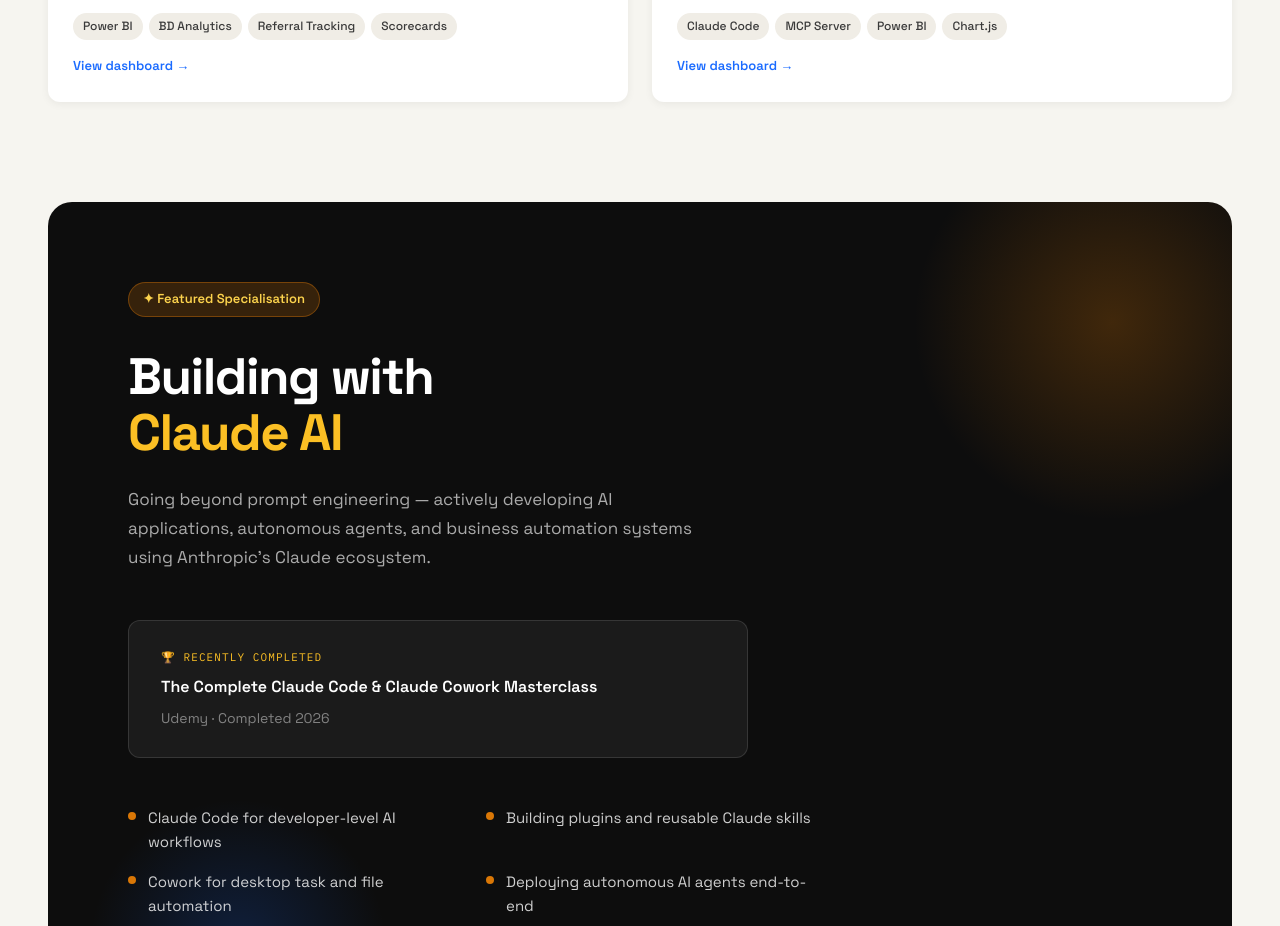
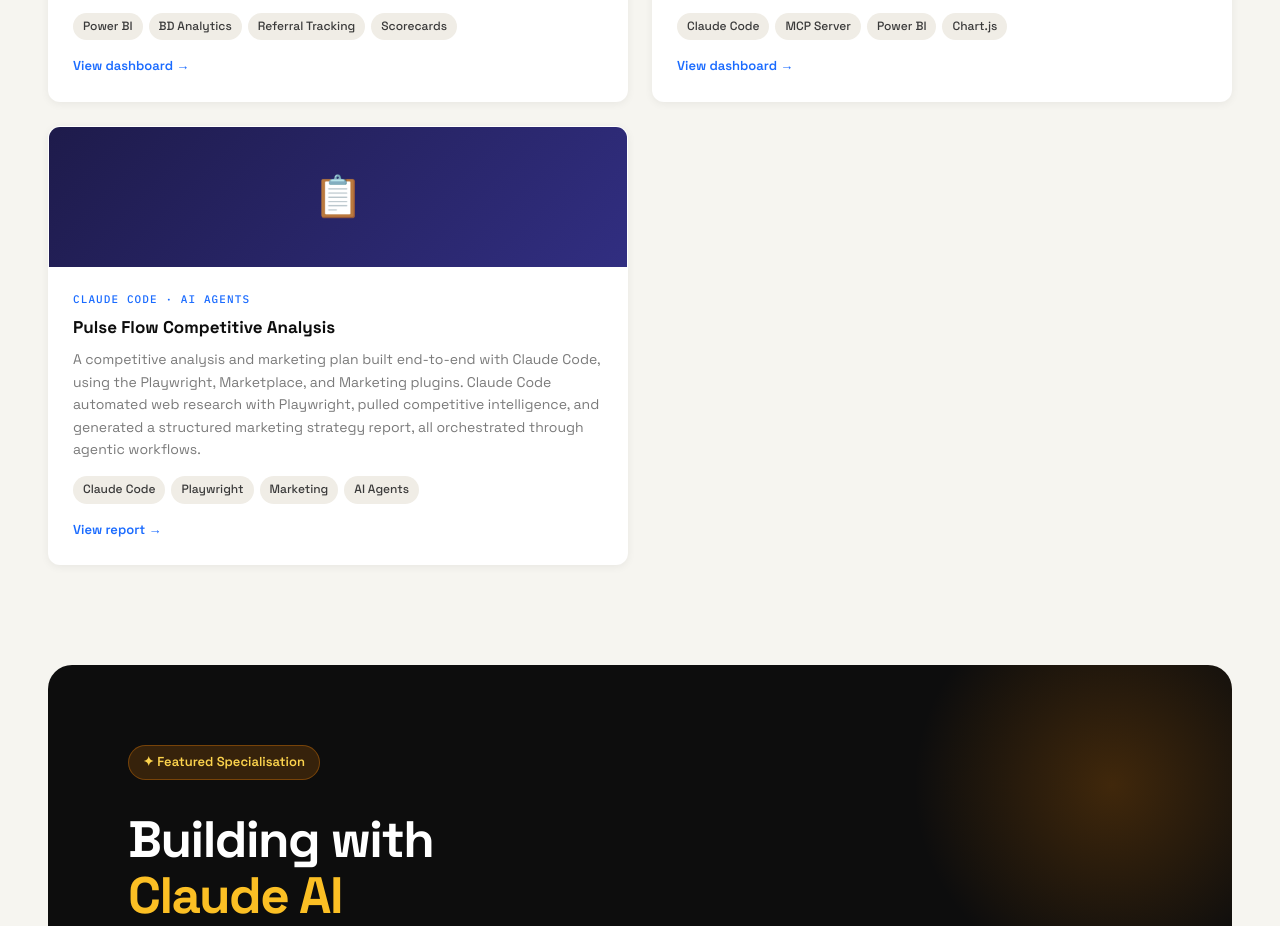
Before and after one commit to melvinlicaros/melvinlicaros.github.io, a plain HTML site: page index.html in a window 1280 px wide. Shown: the part 2861-3787 px from the top of the page. Drawn offline with Linux system fonts and the light colour scheme.

Commit message:
Add files via upload

```diff
--- a/index.html
+++ b/index.html
@@ -775,6 +775,22 @@
       </div>
     </div>
 
+    <div class="project-card">
+      <div class="project-thumb dark">📋</div>
+      <div class="project-body">
+        <div class="project-type">Claude Code · AI Agents</div>
+        <div class="project-title">Pulse Flow Competitive Analysis</div>
+        <div class="project-desc">A competitive analysis and marketing plan built end-to-end with Claude Code, using the Playwright, Marketplace, and Marketing plugins. Claude Code automated web research with Playwright, pulled competitive intelligence, and generated a structured marketing strategy report, all orchestrated through agentic workflows.</div>
+        <div class="project-tags">
+          <span class="tag">Claude Code</span>
+          <span class="tag">Playwright</span>
+          <span class="tag">Marketing</span>
+          <span class="tag">AI Agents</span>
+        </div>
+        <a class="project-link" href="https://melvinlicaros.github.io/marketing-plan.html" target="_blank">View report →</a>
+      </div>
+    </div>
+
   </div>
 </section>
 <div style="padding:0 48px;max-width:1280px;margin:0 auto 0;">
```
